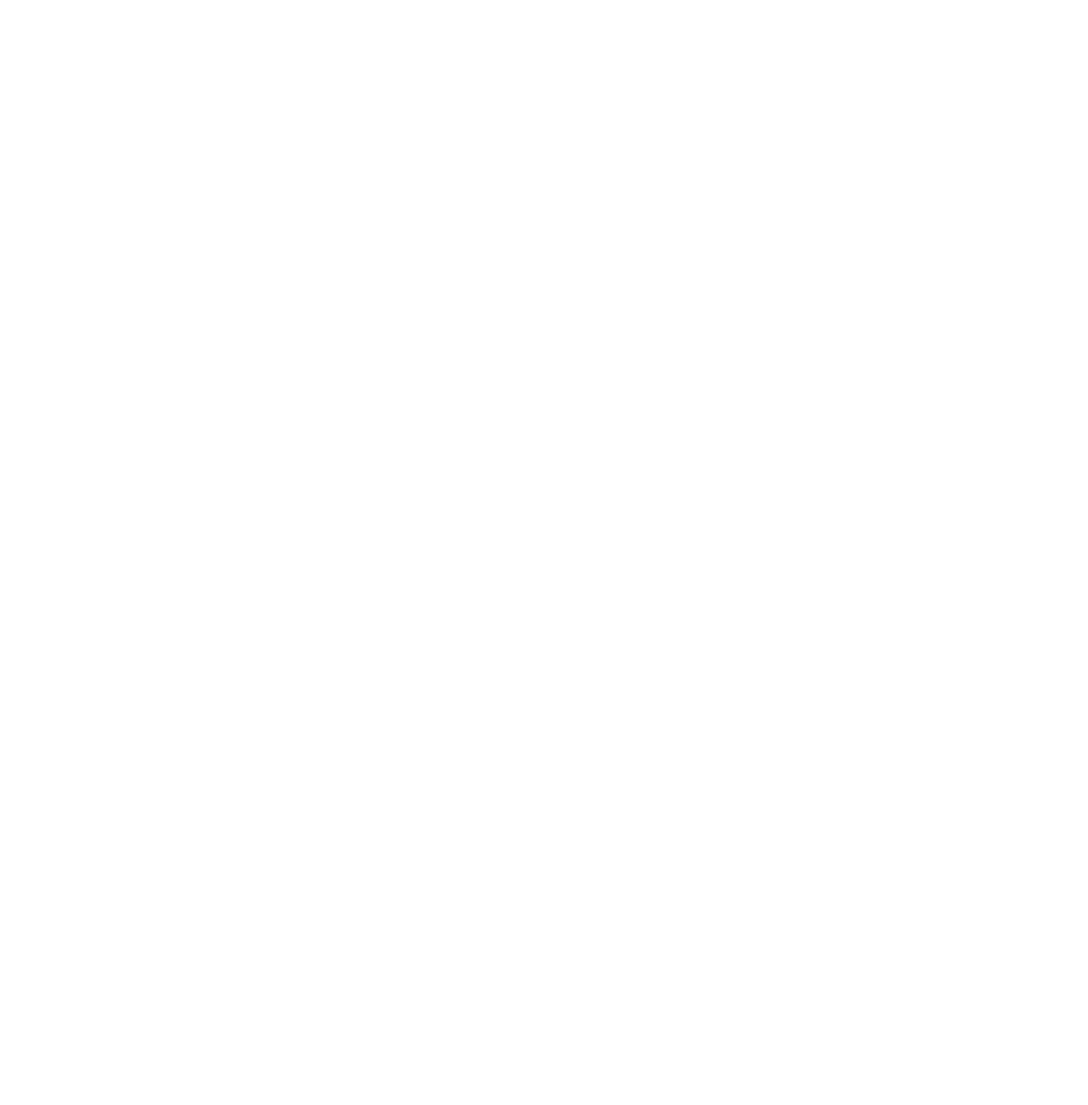
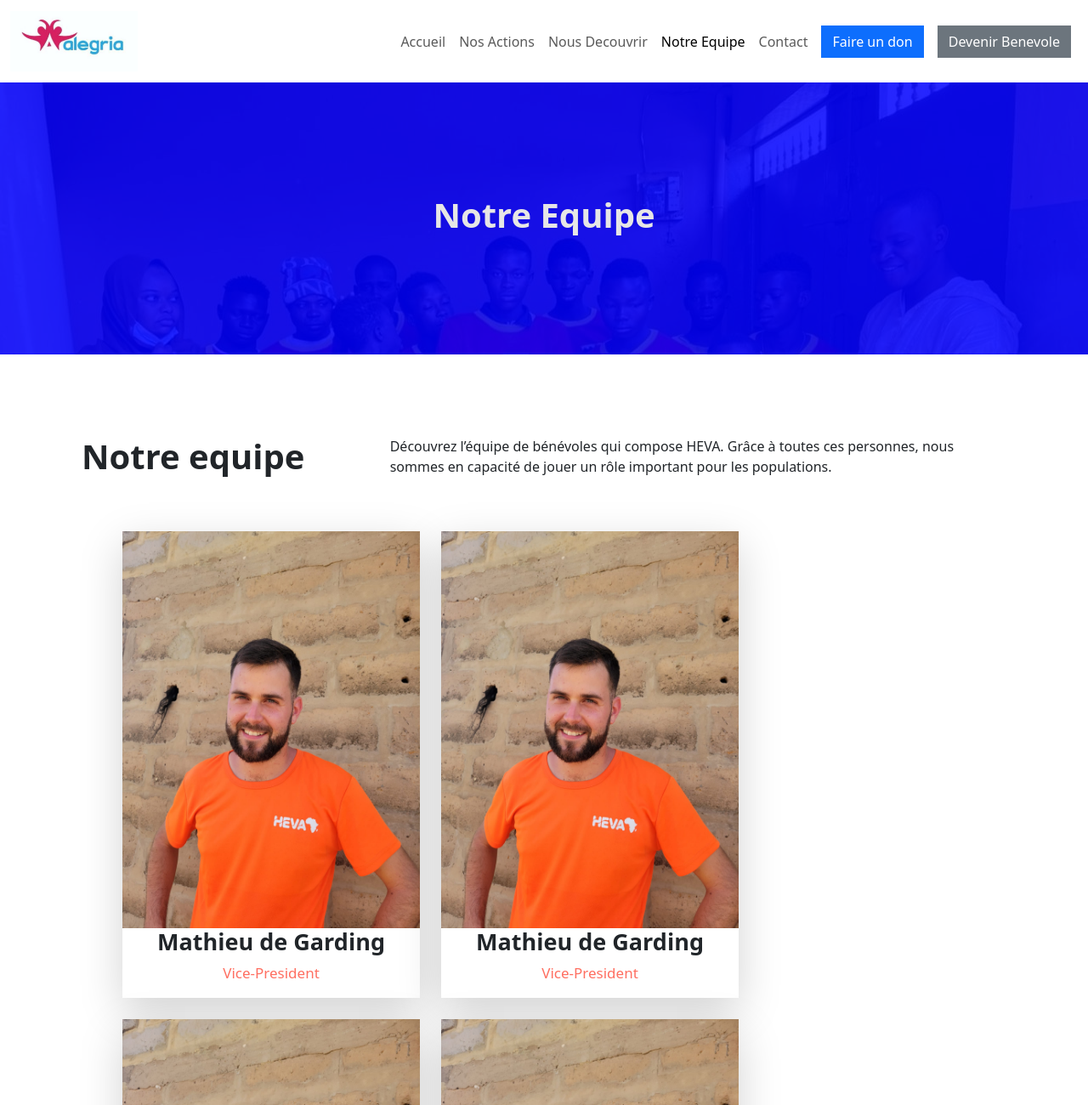
Before and after one commit to solitdio079/alegria, a plain HTML site: page team.html in a window 1280 px wide. Shown: the top 1300 px of the page at 85% size. Before the commit the page ends 800 px from the top, so only its background shows below. Drawn offline with nearby package versions, Linux system fonts and the light colour scheme; a web font is replaced by a local one.

Commit message:
Add team page

```diff
--- a/style.css
+++ b/style.css
@@ -499,3 +499,53 @@ footer .footer-logo{
     display: flex;
     flex-direction: column;
 }
+.teams{
+    padding: 6rem;
+    display: flex;
+    flex-direction: column;
+}
+.teams .teams-title{
+    display: flex;
+    flex-wrap: wrap;
+}
+.teams .teams-title h1{
+    font-size: 40px;
+    font-weight: 800;
+    flex: 1;
+}
+.teams .teams-title p{
+    flex: 2;
+    min-width: 400px;
+}
+
+.teams-cards{
+    width: 100%;
+    padding: 3rem;
+    display: flex;
+    flex-wrap: wrap;
+    flex-direction: row;
+    gap: 25px;
+}
+.teams-cards .teams-card{
+    display: flex;
+    flex-direction: column;
+
+
+}
+.teams-cards .teams-card .card-infos{
+    text-align: center;
+    background-color: #fff;
+    display: flex;
+    flex-direction: column;
+
+}
+.teams-cards .teams-card .card-infos h3{
+
+    font-size: 27px;
+    font-weight: 700;
+}
+.teams-cards .teams-card .card-infos p{
+    color: #ff6f61;
+    font-size: 17px;
+
+}
--- a/team.html
+++ b/team.html
@@ -0,0 +1,140 @@
+<!DOCTYPE html>
+<html lang="en">
+
+<head>
+    <meta charset="UTF-8">
+    <meta name="viewport" content="width=device-width, initial-scale=1.0">
+    <title>Alegria - Notre Equipe</title>
+    <link href="https://cdn.jsdelivr.net/npm/bootstrap@5.3.3/dist/css/bootstrap.min.css" rel="stylesheet"
+        integrity="sha384-QWTKZyjpPEjISv5WaRU9OFeRpok6YctnYmDr5pNlyT2bRjXh0JMhjY6hW+ALEwIH" crossorigin="anonymous">
+    <link rel="stylesheet" href="https://cdn.jsdelivr.net/npm/swiper@11/swiper-bundle.min.css" />
+    <link rel="stylesheet" href="style.css">
+</head>
+
+<body>
+    <header>
+        <div class="overlay"></div>
+        <nav class="navbar navbar-expand-lg  bg-body-white sticky-top">
+            <div class="container-fluid">
+                <a class="navbar-brand" href="#">
+                    <img src="./images/logo.jpeg" width="150">
+                </a>
+                <button class="navbar-toggler" type="button" data-bs-toggle="collapse"
+                    data-bs-target="#navbarSupportedContent" aria-controls="navbarSupportedContent"
+                    aria-expanded="false" aria-label="Toggle navigation">
+                    <span class="navbar-toggler-icon"></span>
+                </button>
+                <div class="collapse navbar-collapse" id="navbarSupportedContent">
+                    <ul class="navbar-nav  ms-auto mb-2 mb-lg-0">
+                        <li class="nav-item">
+                            <a class="nav-link" aria-current="page" href="#">Accueil</a>
+                        </li>
+                        <li class="nav-item">
+                            <a class="nav-link" href="#">Nos Actions</a>
+                        </li>
+                        <li class="nav-item">
+                            <a class="nav-link" href="discover.html">
+                                Nous Decouvrir
+                            </a>
+
+                        </li>
+                        <li class="nav-item">
+                            <a class="nav-link active" href="team.html"> Notre Equipe</a>
+                        </li>
+                        <li class="nav-item">
+                            <a class="nav-link" href="#">Contact</a>
+                        </li>
+                    </ul>
+                    <form class="d-flex" role="search">
+                        <button class="btn btn-primary" type="submit">Faire un don</button>
+                        <button class="btn btn-secondary" type="submit">Devenir Benevole</button>
+                    </form>
+                </div>
+            </div>
+        </nav>
+        <section class="discover-hero">
+            <h1>Notre Equipe</h1>
+        </section>
+    </header>
+    <section class="teams">
+        <div class="teams-title">
+            <h1>Notre equipe</h1>
+            <p>Découvrez l’équipe de bénévoles qui compose HEVA. Grâce à toutes ces personnes, nous sommes en capacité
+                de jouer un rôle important pour les populations.</p>
+        </div>
+        <div class="teams-cards">
+            <div class="teams-card shadow-lg">
+                <img src="./images/boss.jpeg" width="350px" alt="">
+                <div class="card-infos">
+                    <h3>Mathieu de Garding</h3>
+                    <p>Vice-President</p>
+                </div>
+            </div>
+            <div class="teams-card shadow-lg">
+                <img src="./images/boss.jpeg" width="350px" alt="">
+                <div class="card-infos">
+                    <h3>Mathieu de Garding</h3>
+                    <p>Vice-President</p>
+                </div>
+            </div>
+
+            <div class="teams-card shadow-lg">
+                <img src="./images/boss.jpeg" width="350px" alt="">
+                <div class="card-infos">
+                    <h3>Mathieu de Garding</h3>
+                    <p>Vice-President</p>
+                </div>
+            </div>
+            <div class="teams-card shadow-lg">
+                <img src="./images/boss.jpeg" width="350px" alt="">
+                <div class="card-infos">
+                    <h3>Mathieu de Garding</h3>
+                    <p>Vice-President</p>
+                </div>
+            </div>
+            <div class="teams-card shadow-lg">
+                <img src="./images/boss.jpeg" width="350px" alt="">
+                <div class="card-infos">
+                    <h3>Mathieu de Garding</h3>
+                    <p>Vice-President</p>
+                </div>
+            </div>
+            <div class="teams-card shadow-lg">
+                <img src="./images/boss.jpeg" width="350px" alt="">
+                <div class="card-infos">
+                    <h3>Mathieu de Garding</h3>
+                    <p>Vice-President</p>
+                </div>
+            </div>
+        </div>
+
+    </section>
+
+
+    <footer class="bg-dark text-white d-flex flex-sm-column flex-md-row">
+        <div class="footer-logo d-flex flex-column">
+            <img src="./images/logo.jpeg" width="150">
+            <p>HELP FOR EDUCATION AND VILLAGERS IN AFRICA</p>
+            <div class="social-icons">
+                <i class="bi bi-facebook"></i>
+                <i class="bi bi-linkedin"></i>
+                <i class="bi bi-youtube"></i>
+                <i class="bi bi-instagram"></i>
+            </div>
+        </div>
+        <div class="contact-us">
+            <h3 class="mb-5">Nous Contacter</h3>
+            <p> <i class="bi bi-telephone mx-2"></i> <strong>Mali:</strong> +223 70 70 83 28</p>
+            <p> <i class="bi bi-envelope-open mx-2"></i> email@example.com</p>
+        </div>
+    </footer>
+
+
+
+    <script src="https://cdn.jsdelivr.net/npm/bootstrap@5.3.3/dist/js/bootstrap.bundle.min.js"
+        integrity="sha384-YvpcrYf0tY3lHB60NNkmXc5s9fDVZLESaAA55NDzOxhy9GkcIdslK1eN7N6jIeHz"
+        crossorigin="anonymous"></script>
+    <script src="https://cdn.jsdelivr.net/npm/swiper@11/swiper-bundle.min.js"></script>
+</body>
+
+</html>
```
Also changed, not shown: discover.html (+1 -1 lines), index.html (+2 -2 lines).
